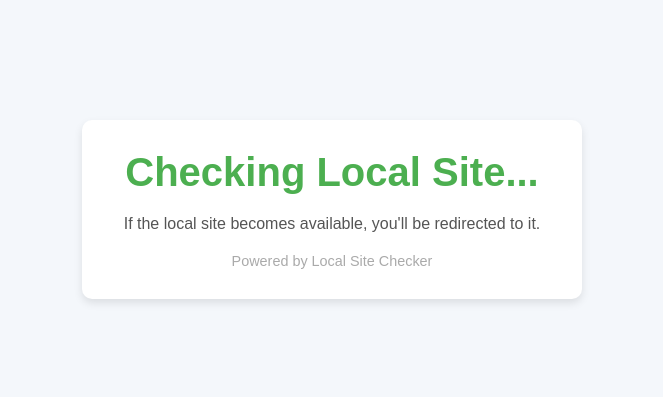
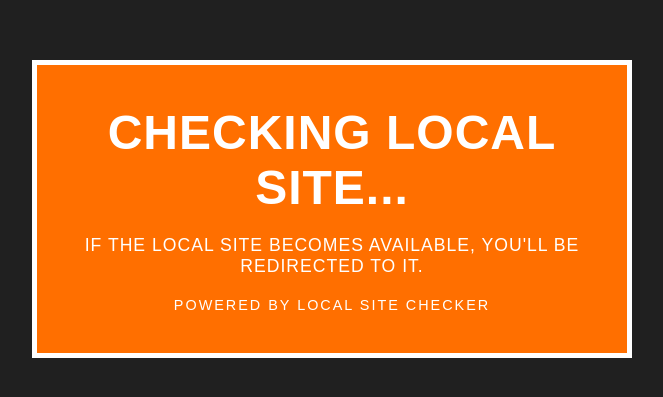
Before and after one commit to peaticot/gaggia-fallback, a plain HTML site: page index.html in a window 1280 px wide. Shown: the part 191-588 px from the top of the page, without its empty margins (308-971 px from the left). Drawn offline with Linux system fonts and the light colour scheme; no server answers.

Commit message:
Update index.html

```diff
--- a/index.html
+++ b/index.html
@@ -14,57 +14,66 @@
         }
 
         body {
-            background-color: #f4f7fb;
-            color: #333;
+            background-color: #202020;
+            color: white;
             display: flex;
             justify-content: center;
             align-items: center;
             height: 100vh;
             text-align: center;
             padding: 20px;
+            font-size: 16px;
         }
 
         .container {
-            background: #fff;
-            border-radius: 10px;
-            box-shadow: 0 4px 8px rgba(0, 0, 0, 0.1);
-            max-width: 500px;
+            background: #ff6f00; /* Bright orange */
+            border-radius: 0;
+            box-shadow: none;
+            max-width: 600px;
             width: 100%;
-            padding: 30px;
-            transition: all 0.3s ease;
+            padding: 40px;
+            margin: 10px;
+            font-size: 1.2rem;
+            text-transform: uppercase;
+            letter-spacing: 1px;
+            border: 5px solid #fff;
         }
 
         .container h1 {
-            font-size: 2.5rem;
-            color: #4CAF50;
+            font-size: 3rem;
+            color: #fff;
             margin-bottom: 20px;
+            font-weight: bold;
         }
 
         .container p {
-            font-size: 1rem;
-            color: #555;
+            font-size: 1.1rem;
+            color: #fff;
             margin-bottom: 20px;
         }
 
         .footer {
             font-size: 0.9rem;
-            color: #aaa;
+            color: #fff;
             margin-top: 20px;
+            text-transform: uppercase;
+            letter-spacing: 2px;
         }
 
         @media (max-width: 600px) {
             .container {
-                padding: 20px;
+                padding: 30px;
             }
 
             .container h1 {
-                font-size: 2rem;
+                font-size: 2.5rem;
             }
 
             .container p {
-                font-size: 0.9rem;
+                font-size: 1rem;
             }
         }
+
     </style>
 </head>
 <body>
@@ -98,12 +107,12 @@
                     window.location.href = 'http://gaggiuino.local';
                 } else {
                     // If the first attempt fails, show the fallback screen and keep checking
-                    setInterval(checkLocalSite, 5000); // Check every 5 seconds
+                    setInterval(checkLocalSite, 2000); // Check every 2 seconds
                 }
             })
             .catch(() => {
                 // If the local site is unavailable from the start, show fallback and keep checking
-                setInterval(checkLocalSite, 5000); // Check every 5 seconds
+                setInterval(checkLocalSite, 2000); // Check every 2 seconds
             });
     </script>
 </body>
```
